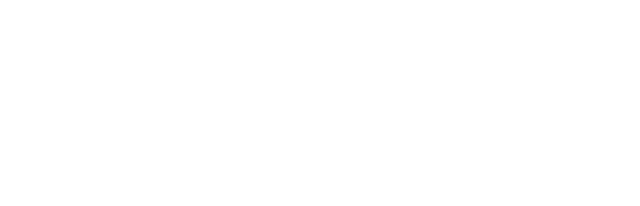
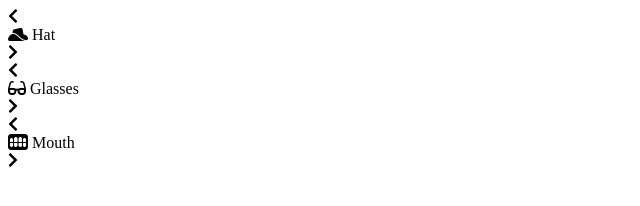
Before and after one commit to RedaMeziouni/JavaScript-Projects, a plain HTML site: page Face filters/index.html in a window 1280 px wide. Shown: the whole page, without its empty margins (0-640 px from the left). Drawn offline with nearby package versions, Linux system fonts and the light colour scheme.

Commit message:
Create items picker

```diff
--- a/Face filters/index.html
+++ b/Face filters/index.html
@@ -1,19 +1,69 @@
 <!DOCTYPE html>
 <html lang="en">
-<head>
-    <meta charset="UTF-8">
-    <meta http-equiv="X-UA-Compatible" content="IE=edge">
-    <meta name="viewport" content="width=device-width, initial-scale=1.0">
+  <head>
+    <meta charset="UTF-8" />
+    <meta http-equiv="X-UA-Compatible" content="IE=edge" />
+    <meta name="viewport" content="width=device-width, initial-scale=1.0" />
     <!-- CSS -->
-    <link rel="stylesheet" href="./style.css">
+    <link rel="stylesheet" href="./style.css" />
     <!-- Google Font -->
-    <link href="https://fonts.googleapis.com/css2?family=Source+Sans+Pro&display=swap" rel="stylesheet">
+    <link
+      href="https://fonts.googleapis.com/css2?family=Source+Sans+Pro&display=swap"
+      rel="stylesheet"
+    />
     <!-- fontAwesome -->
-    <link rel="stylesheet" href="https://cdnjs.cloudflare.com/ajax/libs/font-awesome/5.14.0/css/all.min.css" />
+    <link
+      rel="stylesheet"
+      href="https://cdnjs.cloudflare.com/ajax/libs/font-awesome/5.14.0/css/all.min.css"
+    />
     <title>Snap Filter</title>
-</head>
-<body>
-
+  </head>
+  <body>
+    <!-- Container -->
+    <div class="items-picker">
+      <div class="item-picker">
+        <i
+          class="fas fa-chevron-left item-picker-left"
+          onclick="prevItemForType('hat')"
+        ></i>
+        <div class="item-picker-type">
+          <i class="fas fa-hat-cowboy-side item-picker-type-icon"></i>
+          <span class="item-picker-type-title">Hat</span>
+        </div>
+        <i
+          class="fas fa-chevron-right item-picker-right"
+          onclick="nextItemForType('hat')"
+        ></i>
+      </div>
+      <div class="item-picker">
+        <i
+          class="fas fa-chevron-left item-picker-left"
+          onclick="prevItemForType('glasses')"
+        ></i>
+        <div class="item-picker-type">
+          <i class="fas fa-glasses item-picker-type-icon"></i>
+          <span class="item-picker-type-title">Glasses</span>
+        </div>
+        <i
+          class="fas fa-chevron-right item-picker-right"
+          onclick="nextItemForType('glasses')"
+        ></i>
+      </div>
+      <div class="item-picker">
+        <i
+          class="fas fa-chevron-left item-picker-left"
+          onclick="prevItemForType('mouth')"
+        ></i>
+        <div class="item-picker-type">
+          <i class="fas fa-teeth item-picker-type-icon"></i>
+          <span class="item-picker-type-title">Mouth</span>
+        </div>
+        <i
+          class="fas fa-chevron-right item-picker-right"
+          onclick="nextItemForType('mouth')"
+        ></i>
+      </div>
+    </div>
 
     <!-- p5.js -->
     <script src="https://cdn.jsdelivr.net/npm/p5@1.1.9/lib/p5.js"></script>
@@ -21,5 +71,5 @@
     <script src="https://cdn.jsdelivr.net/npm/clmtrackr@1.1.2/build/clmtrackr.min.js"></script>
     <!-- app.js -->
     <script src="./app.js"></script>
-</body>
+  </body>
 </html>
```
